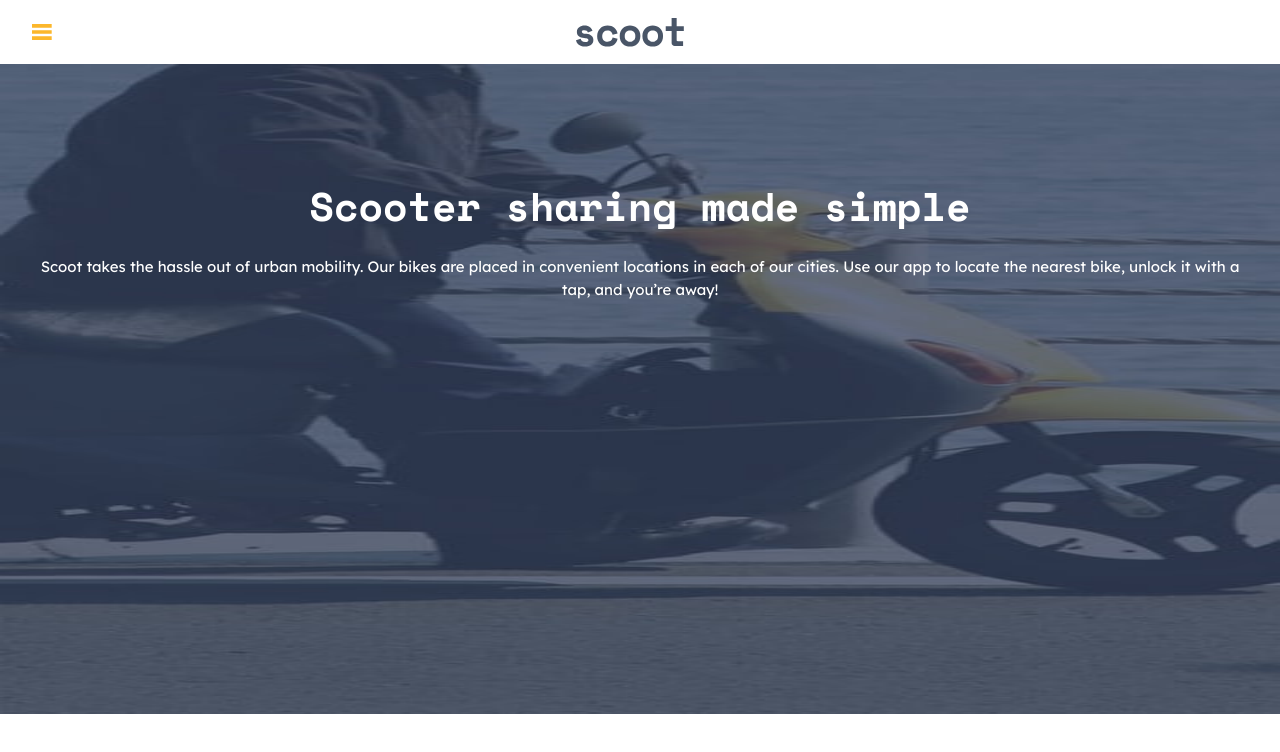
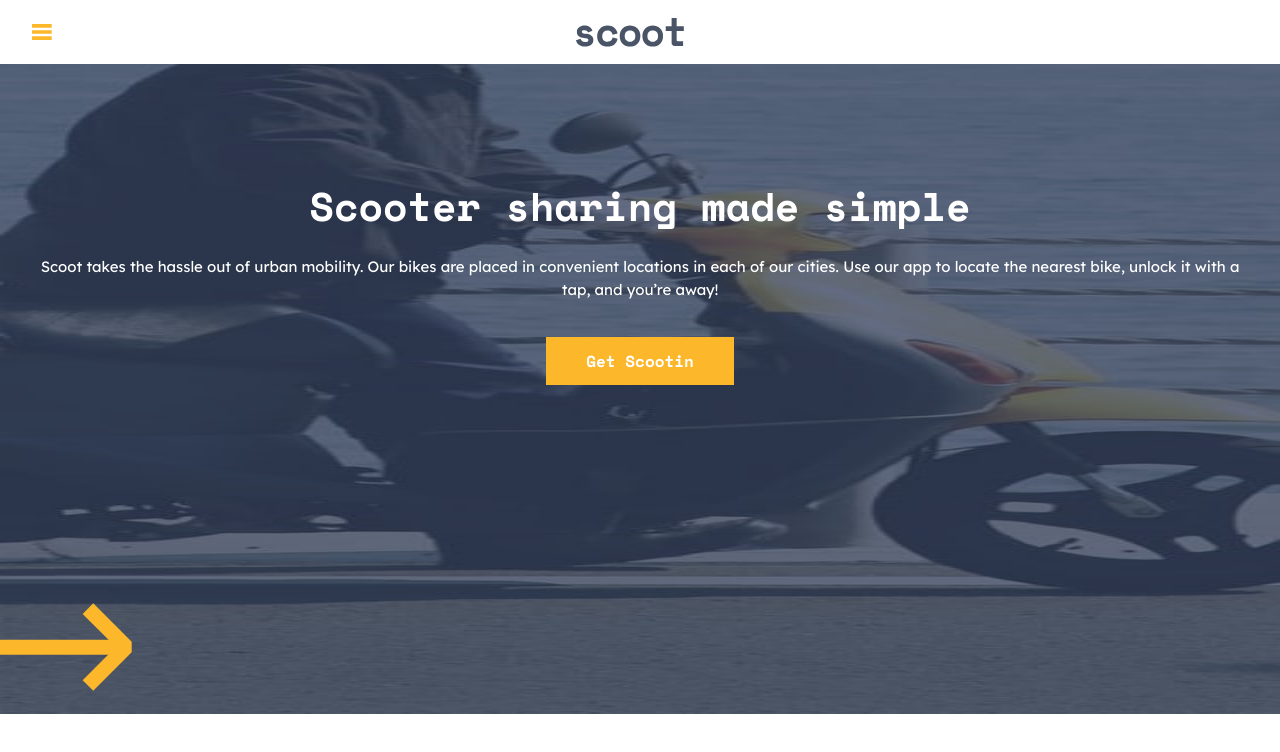
Before and after one commit to nikanoza/scoot-app, a React (Vite) app: page / in a window 1280 px wide. Shown: the top 752 px of the page. Built offline with nearby package versions, Linux system fonts and the light colour scheme.

Commit message:
chore: add aroow to banner

```diff
--- a/src/App.tsx
+++ b/src/App.tsx
@@ -5,7 +5,7 @@ function App() {
   const [showMenu, setShowMenu] = useState(false);
 
   return (
-    <div className="w-full min-h-screen">
+    <div className="w-full min-h-screen overflow-x-hidden">
       <Header showMenu={showMenu} setShowMenu={setShowMenu} />
       <Routing />
     </div>
--- a/src/components/home/Banner.tsx
+++ b/src/components/home/Banner.tsx
@@ -1,3 +1,5 @@
+import { RightArrow } from "../../svg";
+
 const Banner = () => {
   return (
     <div className="w-full h-[650px] home-hero-mobile flex flex-col items-center px-8">
@@ -9,6 +11,10 @@ const Banner = () => {
         convenient locations in each of our cities. Use our app to locate the
         nearest bike, unlock it with a tap, and you’re away!
       </p>
+      <button className="px-10 py-3 bg-yellow mono font-bold text-base text-white border-none mt-9">
+        Get Scootin
+      </button>
+      <RightArrow className="absolute top-[540px] -left-80" />
     </div>
   );
 };
--- a/src/svg/RightArrow.tsx
+++ b/src/svg/RightArrow.tsx
@@ -1,6 +1,11 @@
-const RightArrow = () => {
+const RightArrow: React.FC<{ className?: string }> = ({ className }) => {
   return (
-    <svg xmlns="http://www.w3.org/2000/svg" width="452" height="151">
+    <svg
+      xmlns="http://www.w3.org/2000/svg"
+      width="452"
+      height="151"
+      className={className}
+    >
       <g
         fill="none"
         fillRule="evenodd"
```
